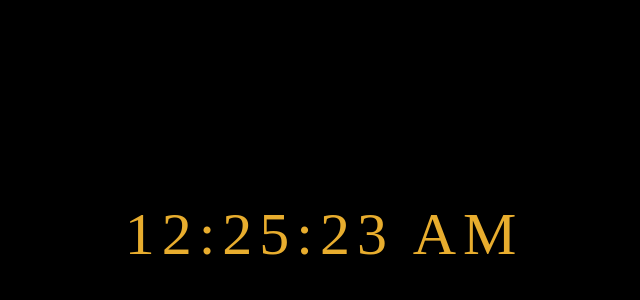
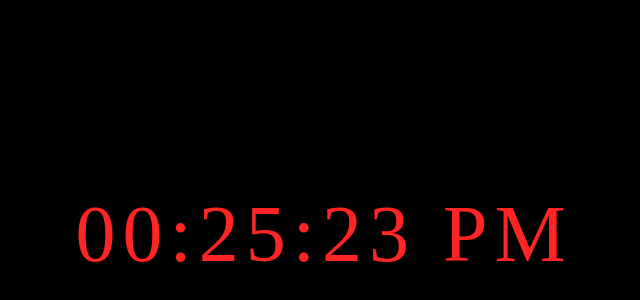
Before and after one commit to Mohammed-Muneef/digiclock, a plain HTML site: page index.html in a window 1280 px wide. Shown: the part 166-466 px from the top of the page, without its empty margins (316-956 px from the left). Drawn offline with Linux system fonts and the light colour scheme.

Commit message:
completed

```diff
--- a/index.html
+++ b/index.html
@@ -1,17 +1,50 @@
 <!DOCTYPE html>
 <html lang="en">
-
 <head>
     <meta charset="UTF-8">
     <meta http-equiv="X-UA-Compatible" content="IE=edge">
     <meta name="viewport" content="width=device-width, initial-scale=1.0">
-    <title>Clock Project</title>
-    <link rel="stylesheet" href="./style.css">
+    <title>Digital Clock</title>
+    <style>
+        body {
+            background-color: black;
+        }
+        .clock {
+            position: absolute;
+            color: rgb(255, 37, 37);
+            top: 50%;
+            left: 50%;
+            transform: translateX(-50%) translateY(-50%);
+            font-size: 80px;
+            font-family: Orbitron;
+            letter-spacing: 7px;
+        }
+    </style>
 </head>
+<body>
+    <div id="DigitalClock" class="clock"></div>
+    <script type="text/javascript">
+        function showTime() {
+            var date = new Date();
+            var h = date.getHours();
+            var m = date.getMinutes();
+            var s = date.getSeconds();
+            var session = "AM";
 
-<body>
-    <div class="clock"></div>
-    <script src="./main.js"></script>
+            if (h >= 12) {
+                session = "PM";
+                h = h - 12;
+            }
+
+            h = (h < 10) ? "0" + h : h;
+            m = (m < 10) ? "0" + m : m;
+            s = (s < 10) ? "0" + s : s;
+
+            document.getElementById("DigitalClock").innerHTML = h + ":" + m + ":" + s + " " + session;
+            setTimeout(showTime, 1000);
+        }
+
+        showTime();
+    </script>
 </body>
-
 </html>
--- a/main.js
+++ /dev/null
@@ -1,28 +0,0 @@
-function showTime() {
-    let date = new Date();
-    let h = date.getHours();
-    let m = date.getMinutes();
-    let s = date.getSeconds();
-    let session = "AM";
-
-    if (h == 0) {
-        h = 12;
-    }
-
-    if (h > 12) {
-        h = h - 12;
-        session = "PM";
-    }
-
-    h = h < 10 ? `0${h}` : h;
-    h = m < 10 ? `0${h}` : h;
-    h = s < 10 ? `0${h}` : h;
-
-    let time = h + ":" + m + ":" + s + " " + session;
-    document.querySelector(".clock").innerText = time;
-    document.querySelector(".clock").textContent = time;
-
-    setTimeout(showTime, 1000);
-}
-
-showTime();
--- a/style.css
+++ /dev/null
@@ -1,14 +0,0 @@
-body {
-    background: black;
-}
-
-.clock {
-    position: absolute;
-    top: 50%;
-    left: 50%;
-    transform: translateX(-50%) translateY(-50%);
-    color: #e8ad2e;
-    font-family: Orbitron;
-    font-size: 60px;
-    letter-spacing: 7px;
-}
```
